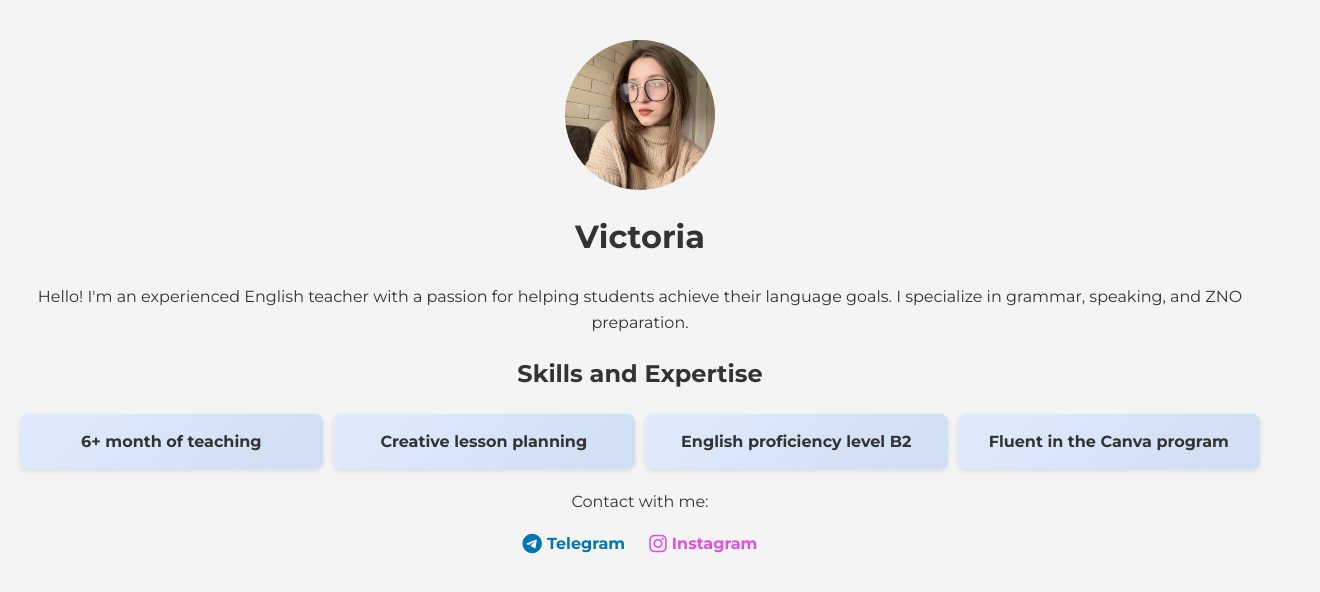
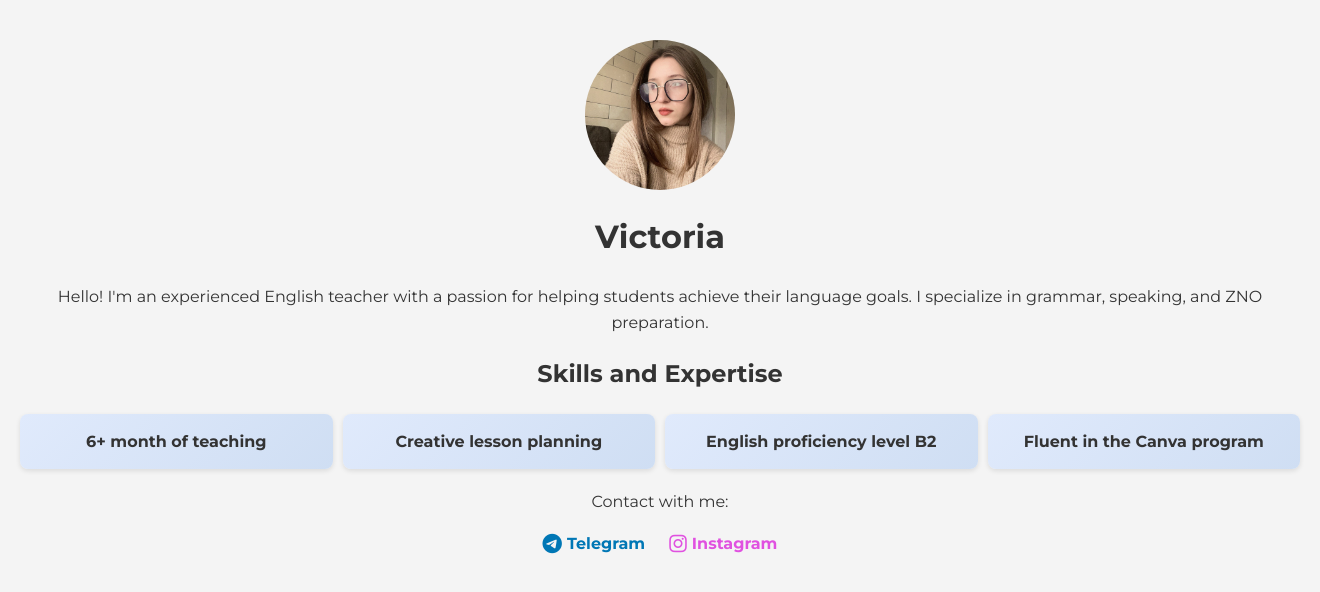
Before and after one commit to aomine228/profile, a plain HTML site: page index.html in a window 1280 px wide. Shown: the whole page, 1320 px wide, since content can reach past the window. Drawn offline with Linux system fonts and the light colour scheme.

Commit message:
Update style.css

```diff
--- a/style.css
+++ b/style.css
@@ -8,7 +8,7 @@ body {
 }
 
 .container {
-    min-width: 800px;
+    min-width: 100%;
     margin: 0 auto;
     padding: 20px;
     text-align: center;
```
